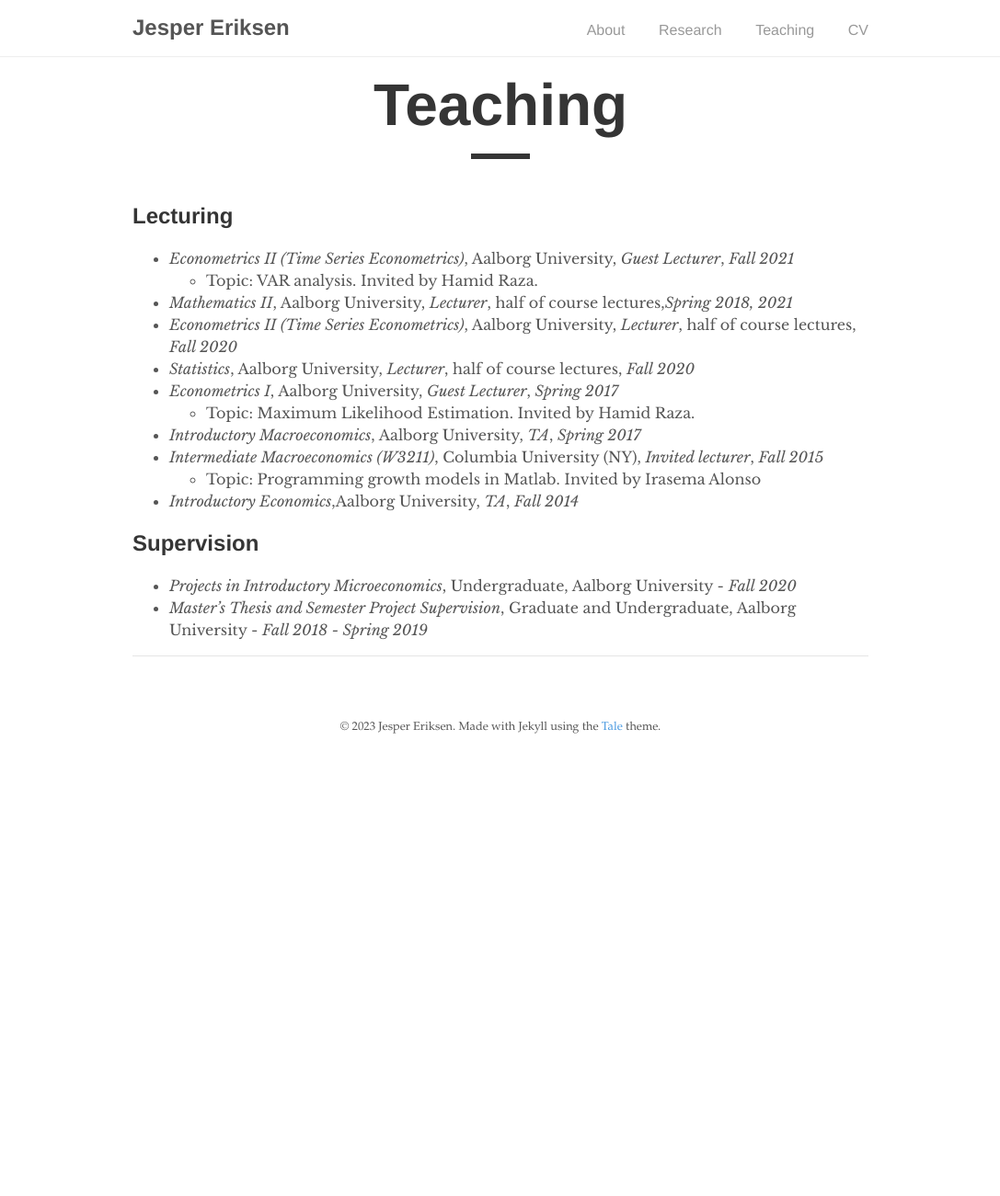
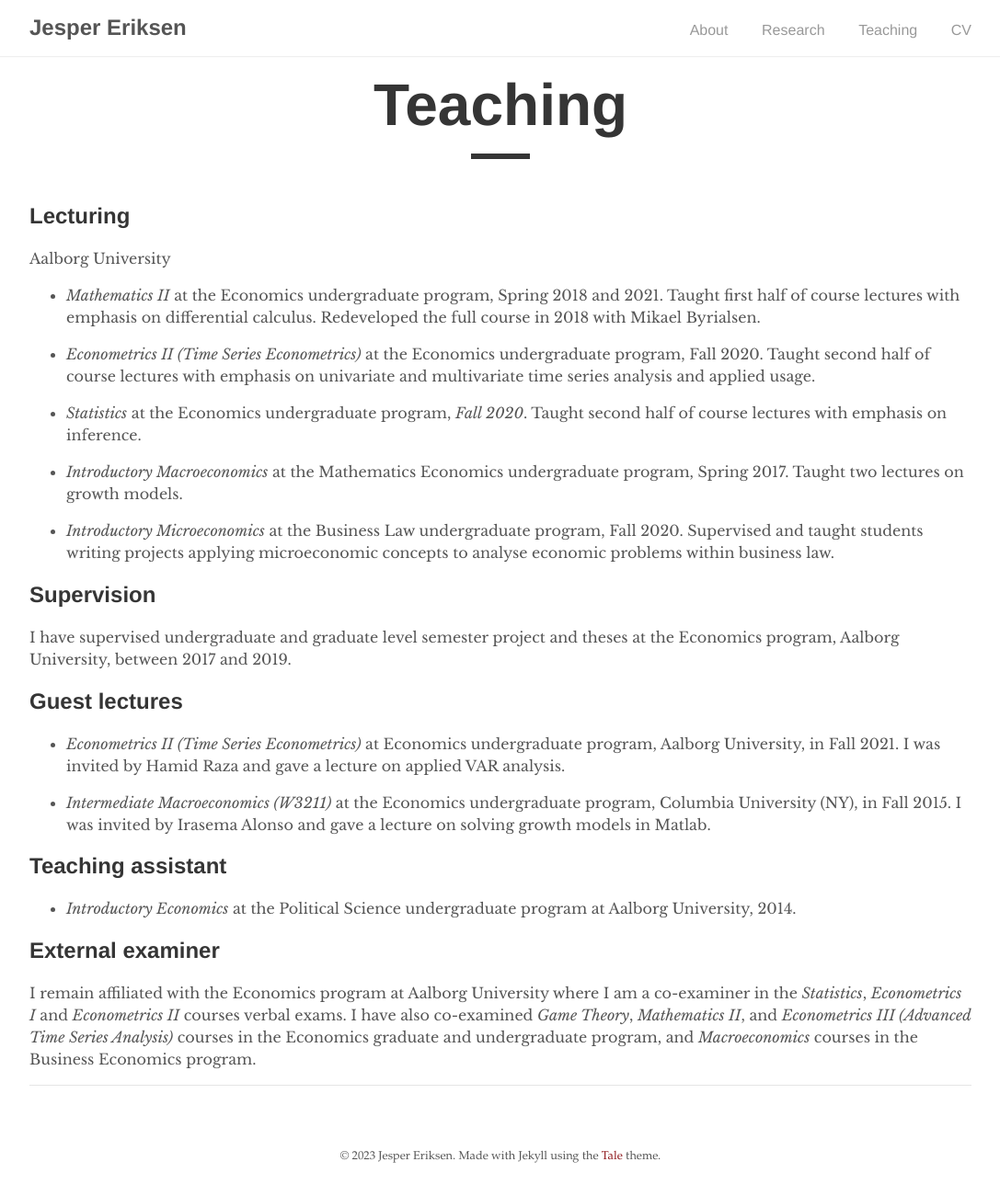
Before and after one commit to EriksenJ/EriksenJ.github.io, a Jekyll site: the page built from _pages/teaching.md, in a window 1280 px wide. Shown: the whole page at 92% size, without its empty margins (96-1183 px from the left). Built offline with Jekyll 4.4.1, drawn with Linux system fonts in a browser that asks for light colours; before the commit the page ends 900 px from its top, so only the background shows below that.

Commit message:
update pubs and teaching

```diff
--- a/_pages/teaching.md
+++ b/_pages/teaching.md
@@ -9,19 +9,36 @@ permalink: /teaching/
 
 ## Lecturing
 
-* *Econometrics II (Time Series Econometrics)*, Aalborg University, *Guest Lecturer*, *Fall 2021*
-    * Topic: VAR analysis. Invited by Hamid Raza.
-* *Mathematics II*, Aalborg University, *Lecturer*, half of course lectures,*Spring 2018, 2021*
-* *Econometrics II (Time Series Econometrics)*, Aalborg University, *Lecturer*, half of course lectures, *Fall 2020*
-* *Statistics*, Aalborg University, *Lecturer*, half of course lectures, *Fall 2020*
-* *Econometrics I*, Aalborg University, *Guest Lecturer*, *Spring 2017*
-    * Topic: Maximum Likelihood Estimation. Invited by Hamid Raza.
-* *Introductory Macroeconomics*, Aalborg University, *TA*, *Spring 2017*
-* *Intermediate Macroeconomics (W3211)*, Columbia University (NY), *Invited lecturer*, *Fall 2015*
-  * Topic: Programming growth models in Matlab. Invited by Irasema Alonso
-* *Introductory Economics*,Aalborg University, *TA*, *Fall 2014*
+Aalborg University
+
+- *Mathematics II* at the  Economics undergraduate program, Spring 2018 and 2021. Taught first half of course lectures with emphasis on differential calculus. Redeveloped the full course in 2018 with Mikael Byrialsen.
+
+- *Econometrics II (Time Series Econometrics)* at the Economics undergraduate program, Fall 2020. Taught second half of course lectures with emphasis on univariate and multivariate time series analysis and applied usage.
+
+- *Statistics* at the Economics undergraduate program, *Fall 2020*. Taught second half of course lectures with emphasis on inference.
+
+- *Introductory Macroeconomics* at the Mathematics Economics undergraduate program, Spring 2017. Taught two lectures on growth models.
+
+- *Introductory Microeconomics* at the Business Law undergraduate program, Fall 2020. Supervised and taught students writing projects applying microeconomic concepts to analyse economic problems within business law.
+
 
 ## Supervision
 
-* *Projects in Introductory Microeconomics*, Undergraduate, Aalborg University - *Fall 2020*
-* *Master's Thesis and Semester Project Supervision*, Graduate and Undergraduate, Aalborg University - *Fall 2018 - Spring 2019*
+I have supervised undergraduate and graduate level semester project and theses at the Economics program, Aalborg University,  between 2017 and  2019.
+
+
+## Guest lectures
+
+- *Econometrics II (Time Series Econometrics)* at Economics undergraduate program, Aalborg University, in Fall 2021. I was invited by Hamid Raza and gave a lecture on applied VAR analysis.
+
+- *Intermediate Macroeconomics (W3211)* at the Economics undergraduate program, Columbia University (NY), in Fall 2015. I was invited by Irasema Alonso and gave a lecture on solving growth models in Matlab.
+
+
+## Teaching assistant
+
+- *Introductory Economics* at the Political Science undergraduate program at Aalborg University, 2014.
+
+
+## External examiner
+
+I remain affiliated with the Economics program at Aalborg University where I am a co-examiner in the *Statistics*, *Econometrics I* and *Econometrics II* courses verbal exams. I have also co-examined *Game Theory*, *Mathematics II*, and *Econometrics III (Advanced Time Series Analysis)*  courses in the Economics graduate and undergraduate program, and *Macroeconomics* courses in the Business Economics program.
--- a/_sass/tale/_layout.scss
+++ b/_sass/tale/_layout.scss
@@ -9,7 +9,7 @@ footer,
 .nav-container {
   display: block;
   margin: 0 auto;
-  max-width: 800px;
+  max-width: 1200px;
   width: 80%;
 }
 
--- a/_sass/tale/_variables.scss
+++ b/_sass/tale/_variables.scss
@@ -6,7 +6,7 @@ $grey-1: #979797;
 $grey-2: #e5e5e5;
 $grey-3: #f9f9f9;
 $white: #fff;
-$blue: #4a9ae1;
+$blue: #901a1E;
 $shadow-color: rgba(0, 0, 0, .2);
 $code-color: #bf616a;
 
```
Also changed, not shown: _pages/publications.md (+4 -3 lines), index.md (+1 -1 lines), avatar_round-modified.png (added), avatar_round.jpg (added), 10 other files.
